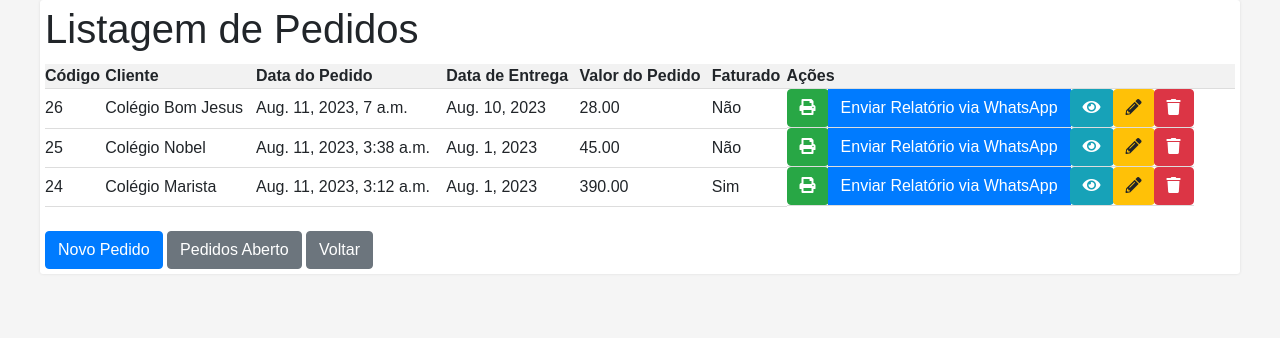
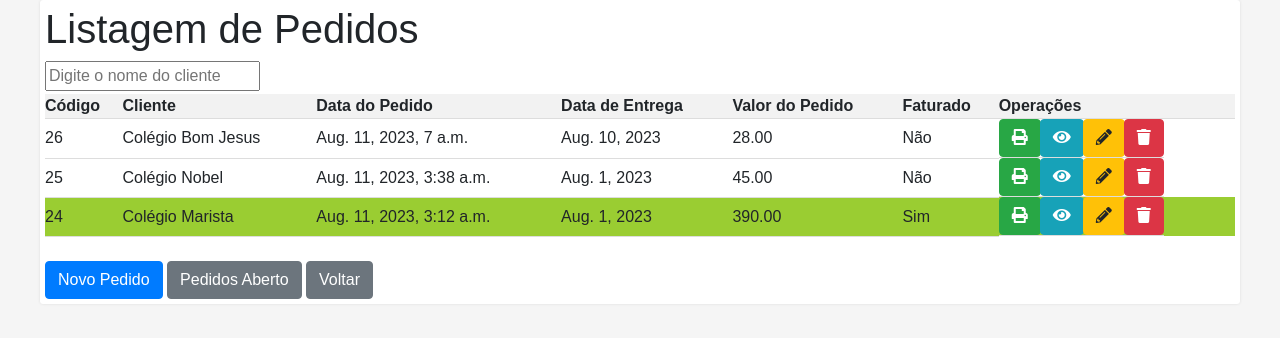
Before and after one commit to zucajunior/lecoq, a Django app: page /pedidos/ in a window 1280 px wide. Shown: the top 338 px of the page. Run offline with Django 4.2, Linux system fonts and the light colour scheme; data comes from the database, SQL or seed files in the repository; some libraries are stand-ins or nearby versions.

Commit message:
atualizar pedidos

```diff
--- a/lecoq2/models.py
+++ b/lecoq2/models.py
@@ -88,6 +88,7 @@ class Pedido(models.Model):
     valor          = models.DecimalField(max_digits=10, decimal_places=2, default=0.0, null= False)
     data_criacao   = models.DateTimeField(default=timezone.now)
     data_alteracao = models.DateTimeField(auto_now=True)
+    forma_pgto     = models.TextField(max_length=50, null= True, blank= True)
     def __str__(self):
         return f"Pedido {self.codigo} - Cliente: {self.cod_cliente.nome} - Valor: {self.valor} - Produto {self.data_entrega} - Faturado: {self.faturado}"
 
--- a/lecoq2/templates/cadastrar_pedido.html
+++ b/lecoq2/templates/cadastrar_pedido.html
@@ -53,6 +53,10 @@
                 <label for="{{ form.faturado.id_for_label }}">Faturado:</label>
                 {{ form.faturado }}
             </div>
+            <div class="form-group">
+                <label for="{{ form.forma_pgto.id_for_label }}">Forma de Pagamento:</label>
+                {{ form.forma_pgto }}
+            </div>
 
             <!-- Repita para os demais campos do formulário -->
 
--- a/lecoq2/templates/listar_pedidos.html
+++ b/lecoq2/templates/listar_pedidos.html
@@ -56,11 +56,20 @@
             border: none;
             padding: 0;
         }
+         .faturado {
+             background-color: yellowgreen;
+         }
+        .nao-faturado {
+            background-color: transparent;
+        }
+
     </style>
 </head>
 <body>
     <div class="container">
         <h1>Listagem de Pedidos</h1>
+        <input type="text" id="search" placeholder="Digite o nome do cliente">
+
         <div class="table-container">
             <table class="table-pedidos">
                 <thead>
@@ -71,12 +80,12 @@
                         <th class="sortable">Data de Entrega</th>
                         <th class="sortable">Valor do Pedido</th>
                         <th>Faturado</th>
-                        <th>Ações</th>
+                        <th>    Operações </th>
                     </tr>
                 </thead>
                 <tbody>
                     {% for pedido in pedidos %}
-                        <tr>
+                        <tr class="{% if pedido.faturado %} faturado {% else %} nao-faturado {% endif %}">
                             <td>{{ pedido.codigo }}</td>
                             <td class="nome-cell">{{ pedido.cod_cliente.nome }}</td>
                             <td>{{ pedido.data_criacao }}</td>
@@ -85,23 +94,22 @@
                             <td>{% if pedido.faturado %} Sim {% else %} Não {% endif %}</td>
                             <td class="btn-group">
                                 <a href="{% url 'imprimir_pedido' pedido.codigo %}" class="btn btn-info transparent-bg">
-                                    <button type="button" class="btn btn-success ">
+                                    <button type="button" class="btn btn-success " title="IMPRIMIR PEDIDO">
                                         <i class="fas fa-print"></i>
                                     </button>
                                 </a>
-                                <a href="{% url 'enviar_mensagem_whatsapp' %}" class="btn btn-primary">Enviar Relatório via WhatsApp</a>
                                 <a href="{% url 'detalhes_pedido' pedido.codigo %}" class="btn btn-info transparent-bg">
-                                    <button type="button" class="btn btn-info ">
+                                    <button type="button" class="btn btn-info " title="DETALHES DO PEDIDO - verificar Produtos/Quantidade">
                                         <i class="fas fa-eye"></i>
                                     </button>
                                 </a>
                                 <a href="{% url 'editar_pedido' pedido.codigo %}" class="btn btn-primary transparent-bg">
-                                    <button type="button" class="btn btn-warning ">
+                                    <button type="button" class="btn btn-warning " title="EDITAR DADOS DO PEDIDO">
                                         <i class="fas fa-pencil-alt"></i>
                                     </button>
                                 </a>
                                 <a href="{% url 'excluir_pedido' pedido.codigo %}" class="btn btn-danger transparent-bg">
-                                    <button type="button" class="btn btn-danger ">
+                                    <button type="button" class="btn btn-danger " title="EXCLUIR PEDIDO">
                                         <i class="fas fa-trash"></i>
                                     </button>
                                 </a>
@@ -161,5 +169,17 @@
             }
         });
     </script>
+    <script>
+        $(document).ready(function(){
+          $("#search").on("keyup", function() {
+            var value = $(this).val().toLowerCase();
+            $(".table-pedidos tbody tr").filter(function() {
+              $(this).toggle($(this).text().toLowerCase().indexOf(value) > -1)
+            });
+          });
+        });
+    </script>
+
+
 </body>
 </html>
```
Also changed, not shown: lecoq2/utils.py (+7 -4 lines), lecoq2/migrations/0013_pedido_forma_pgto.py (added).
